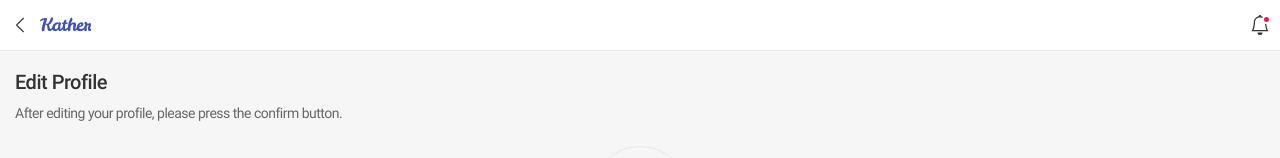
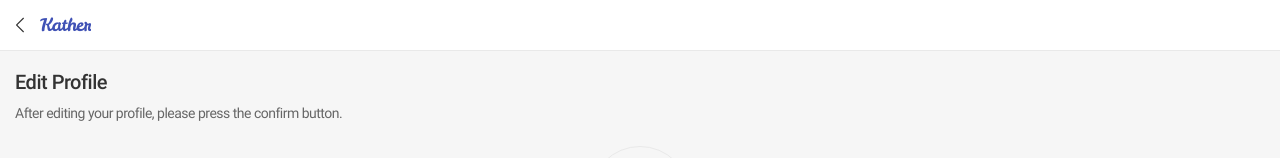
Before and after one commit to HyunsooZo/immilog-front, a Vue app: page /profile-edit in a window 1280 px wide. Shown: the top 158 px of the page. Built offline with nearby package versions, Linux system fonts and the light colour scheme; no server answers.

Commit message:
feat: 프로필 수정 화면 내 알림 아이콘 제거

```diff
--- a/src/components/layouts/TheHeader.vue
+++ b/src/components/layouts/TheHeader.vue
@@ -10,7 +10,7 @@
 		<!-- 로고/타이틀 -->
 		<h1 class="title"><em class="header-logo">Kather</em></h1>
 		<!-- 알림 버튼 -->
-		<div class="item__fnc">
+		<div class="item__fnc" v-if="showNotification">
 			<button type="button" class="button-icon button--notice new" role="link" @click="">
 				<i class="blind">알림</i>
 			</button>
@@ -23,6 +23,14 @@
 import { useRouter } from 'vue-router';
 const router = useRouter();
 
+const props = defineProps({
+	showNotification: {
+		type: Boolean,
+		default: false
+	},
+});
+
+
 // 뒤로 가기 기능
 const onBack = () => {
 	router.back();
--- a/src/views/ProfileEditView.vue
+++ b/src/views/ProfileEditView.vue
@@ -1,6 +1,6 @@
 <template>
 	<LoadingModal v-if="isLoading" />
-	<TheHeader />
+	<TheHeader :showNotification="false" />
 	<div class="content">
 		<TheTopBox :title="t('profileEditView.profileEdit')" :text="t('profileEditView.profileEditText')" />
 		<div class="container">
```
